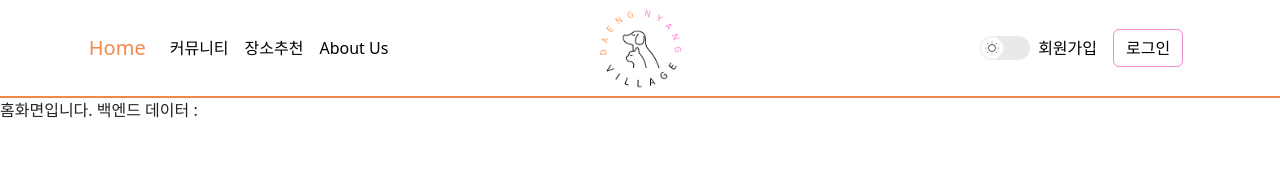
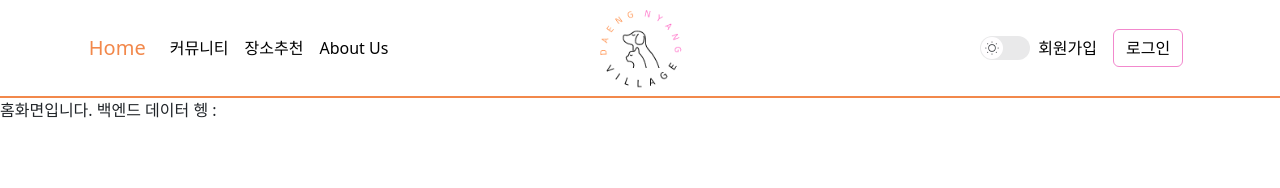
Before and after one commit to RuiFoot/DaengNyangVillage, a React (Create React App) app in the folder src/main/frontend/: page / in a window 1280 px wide. Shown: the top 188 px of the page. Built offline with nearby package versions, Linux system fonts and the light colour scheme; no server answers.

Commit message:
modified:   src/main/frontend/src/Home.js

```diff
--- a/src/main/frontend/src/Home.js
+++ b/src/main/frontend/src/Home.js
@@ -14,7 +14,7 @@ function Home() {
 
   return (
     <div>
-      홈화면입니다. 백엔드 데이터 : {hello}
+      홈화면입니다. 백엔드 데이터 헹 : {hello}
     </div>
   );
 }
```
